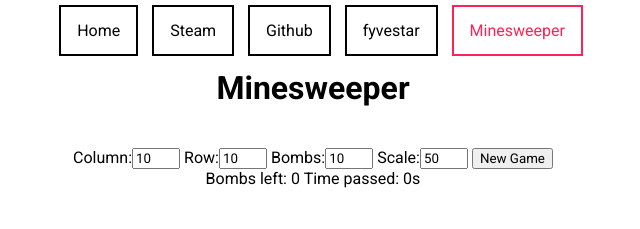
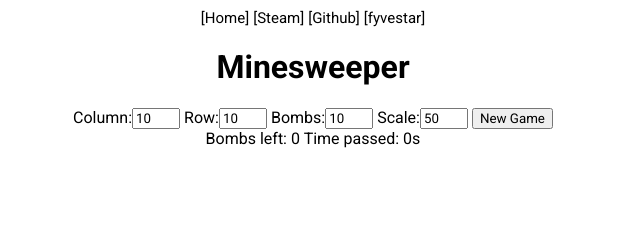
Before and after one commit to joernKoenen/jsMinesweeper, a plain HTML site: page index.html in a window 1280 px wide. Shown: the whole page, without its empty margins (327-967 px from the left). Drawn offline with Linux system fonts and the light colour scheme.

Commit message:
Add files via upload

```diff
--- a/css/interface.css
+++ b/css/interface.css
@@ -2,43 +2,20 @@
   font-family: 'Roboto', sans-serif;
 }
 
-.header ul {
-  z-index: 8;
-  list-style-type: none;
-  margin: 0;
-  padding: 0;
-  overflow: hidden;
-  background-color: transparent;
-  position: fixed;
-  top: 0;
-  width: 100%;
+.header {
   text-align: center;
 }
 
-.header li {
-  text-align: center;
+.header a {
   display: inline-block;
-  margin: 5px;
+  font-size: 15px;
+  text-decoration: none;
+  color: black;
+  transition: color 0.25s ease;
 }
 
-.header li a {
-  display: block;
-  color: black;
-  text-align: center;
-  padding: 14px 16px;
-  text-decoration: none;
-  border: 2px solid black;
-  transition: color 0.25s ease, border-color 0.25s ease;
-}
-
-.header li a:hover:not(.active) {
+.header a:hover {
   color: #FF2255;
-  border-color: #FF2255;
-}
-
-.header .active {
-  color: #FF2255;
-  border-color: #FF2255;
 }
 
 input {
@@ -46,7 +23,7 @@ input {
 }
 
 #game {
-  padding-top: 40px;
+  margin-top: 20px;
   text-align: center;
-  align-content: center;
+  align-items: center;
 }
--- a/index.html
+++ b/index.html
@@ -11,25 +11,22 @@
 
 <body>
 	<div class="header">
-		<ul>
-			<li><a href="https://asirt.github.io/">Home</a></li>
-			<li><a href="https://asirt.github.io/#steam">Steam</a></li>
-			<li><a href="https://github.com/Asirt" target="_blank">Github</a></li>
-			<li><a href="https://asirt.github.io/fyvestar.html">fyvestar</a></li>
-			<li><a href="" class="active">Minesweeper</a></li>
-		</ul>
+		<a href="https://asirt.github.io/">[Home]</a>
+		<a href="https://asirt.github.io/#steam">[Steam]</a>
+		<a href="https://github.com/Asirt" target="_blank">[Github]</a>
+		<a href="https://asirt.github.io/fyvestar.html">[fyvestar]</a>
 	</div>
 
 	<div id="game">
-		<h1>Minesweeper</h1><br>
+		<h1>Minesweeper</h1>
 		Column:<input type="number" step="1" min="1" max="100" required value="10" id="column">
 		Row:<input type="number" step="1" min="1" max="100" required value="10" id="row">
 		Bombs:<input type="number" step="1" min="1" max="10000" required value="10" id="bombs">
 		Scale:<input type="number" step="1" min="1" max="100" required value="50" id="scale">
 		<button onclick="start()">New Game</button><br>
 		Bombs left: <span id="currentBombs">0</span>
-		  Time passed: <span id="time">0</span>s<br><br>
-		 <canvas width="0" height="0" id="drawer"></canvas>
+		Time passed: <span id="time">0</span>s<br><br>
+		<canvas width="0" height="0" id="drawer"></canvas>
 	</div>
 
 	<script type="text/javascript" src="js/main.js"></script>
```
